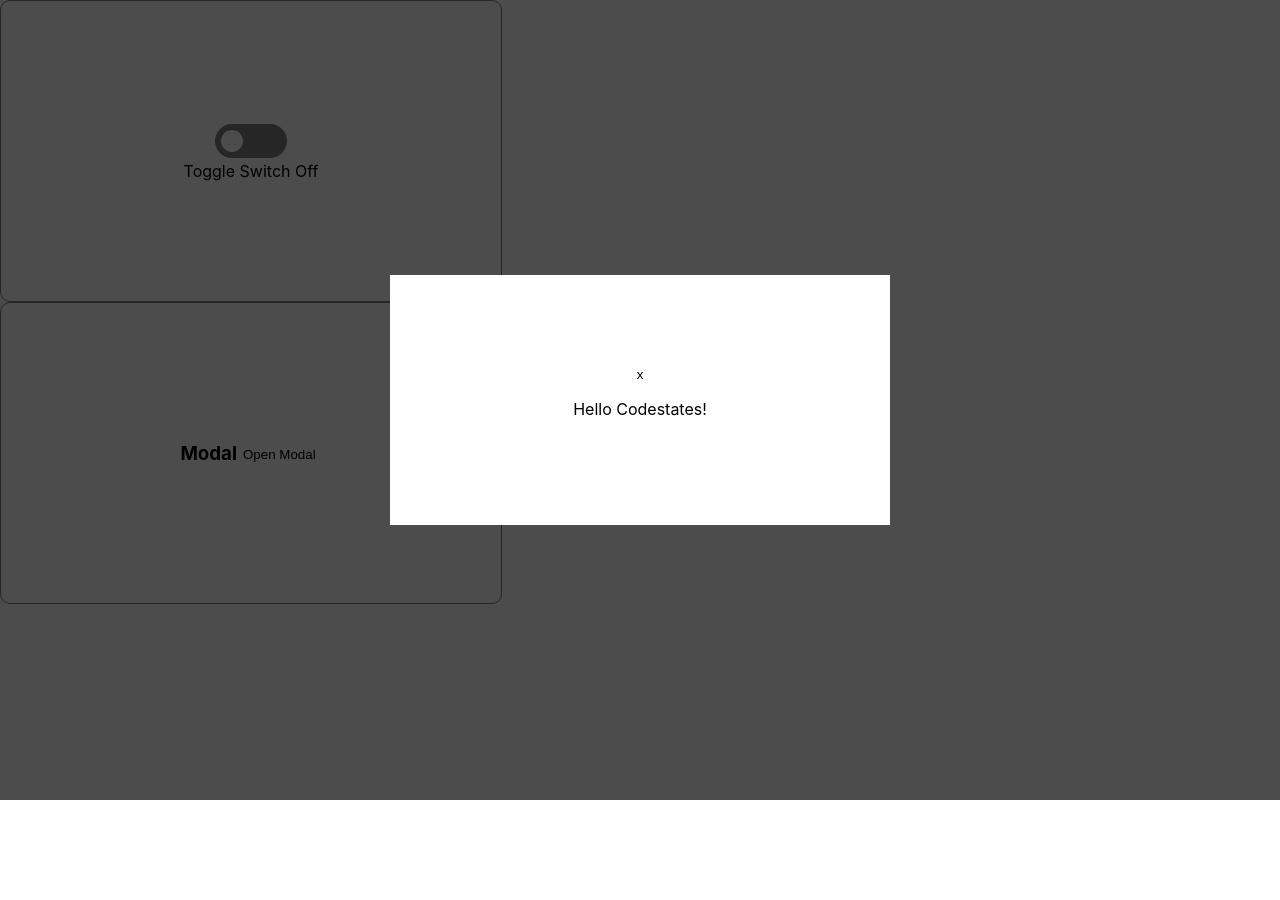
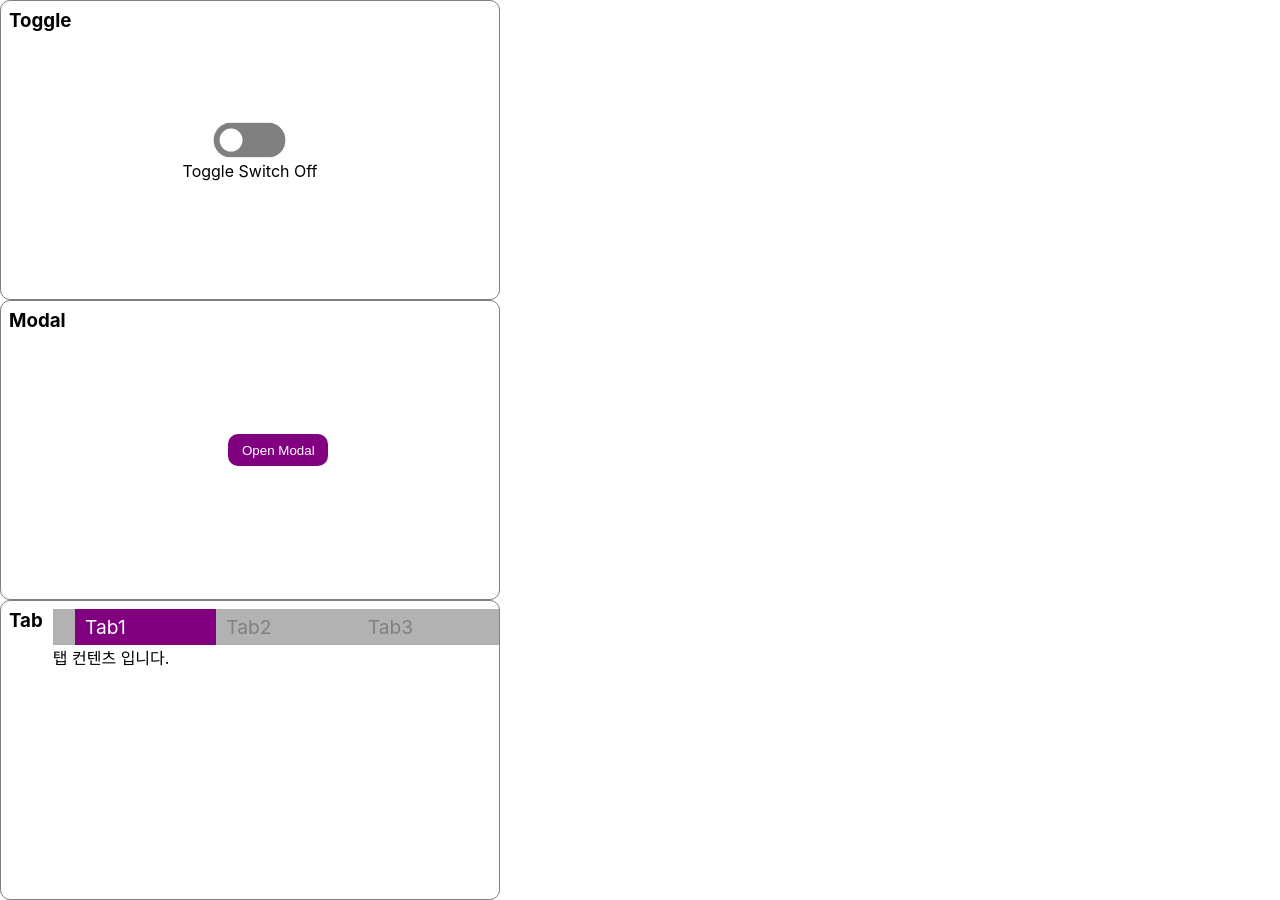
Before and after one commit to coconutstd/wanted_pre_onboarding, a React app in the folder custom-component/: page / in a window 1280 px wide. Before the commit the page ends 800 px from the top, so only its background shows below. Built offline with nearby package versions, Linux system fonts and the light colour scheme.

Commit message:
공통 스타일 추출 및 코드 정리

```diff
--- a/custom-component/src/App.js
+++ b/custom-component/src/App.js
@@ -1,6 +1,7 @@
 import React, { Component } from 'react';
 import Toggle from './component/Toggle';
 import Modal from './component/Modal';
+import Tab from './component/Tab';
 import './App.css';
 
 const App = () => {
@@ -8,6 +9,7 @@ const App = () => {
     <div>
       <Toggle></Toggle>
       <Modal></Modal>
+      <Tab></Tab>
     </div>
   );
 };
--- a/custom-component/src/component/Modal.js
+++ b/custom-component/src/component/Modal.js
@@ -17,14 +17,18 @@ const Modal = () => {
   };
 
   return (
-    <div className="container">
-      <h3>Modal</h3>
-      <div>
-        <button type="button" className="modal-button" onClick={openModal}>
+    <div className="component-container">
+      <div className="component-title">
+        <h3>Modal</h3>
+      </div>
+
+      <div className="component-inner">
+        <button type="button" className="btn-open" onClick={openModal}>
           Open Modal
         </button>
       </div>
-      <div className="modal-component">
+
+      <div className="modal-component hidden">
         <div className="dimmed-layer"></div>
         <div className="modal-content">
           <button
--- a/custom-component/src/component/Tab.js
+++ b/custom-component/src/component/Tab.js
@@ -0,0 +1,34 @@
+import '../styles/Tab.scss';
+
+const Tab = () => {
+  const tabClick = (e) => {
+    console.log(e);
+  };
+
+  return (
+    <div className="tab-component-container">
+      <div className="tab-component">
+        <div className="tab-component-title">
+          <h3>Tab</h3>
+        </div>
+        <div className="tab">
+          <ul className="tab-menu">
+            <li className="tab-item"></li>
+            <li className="tab-item is-active">
+              <a className="tab-link">Tab1</a>
+            </li>
+            <li className="tab-item">
+              <a className="tab-link">Tab2</a>
+            </li>
+            <li className="tab-item">
+              <a className="tab-link">Tab3</a>
+            </li>
+          </ul>
+          <div className="tab-content">탭 컨텐츠 입니다.</div>
+        </div>
+      </div>
+    </div>
+  );
+};
+
+export default Tab;
--- a/custom-component/src/component/Toggle.js
+++ b/custom-component/src/component/Toggle.js
@@ -17,7 +17,10 @@ const Toggle = () => {
   };
 
   return (
-    <div className="container">
+    <div className="component-container">
+      <div className="component-title">
+        <h3>Toggle</h3>
+      </div>
       <div className="inner">
         <label className="toggle-component" for="toggle">
           <input
--- a/custom-component/src/index.css
+++ b/custom-component/src/index.css
@@ -1,3 +1,6 @@
+@import './styles/reset.scss';
+@import './styles/common.scss';
+
 body {
   margin: 0;
   font-family: -apple-system, BlinkMacSystemFont, 'Segoe UI', 'Roboto', 'Oxygen',
--- a/custom-component/src/styles/Modal.scss
+++ b/custom-component/src/styles/Modal.scss
@@ -1,18 +1,20 @@
-.hidden,
-[hidden] {
-  display: none !important;
-}
+.component-container {
+  .component-inner {
+    display: flex;
+    justify-content: center;
+    align-items: center;
+    flex: 1;
 
-button {
-  border: 0;
-  background-color: transparent;
-  cursor: pointer;
-  &:disabled {
-    cursor: not-allowed;
+    .btn-open {
+      background-color: purple;
+      border-radius: 10px;
+      width: 100px;
+      height: 32px;
+      text-align: center;
+      color: white;
+    }
   }
-}
 
-.container {
   .dimmed-layer {
     position: fixed;
     top: 0;
--- /dev/null
+++ b/custom-component/src/styles/Tab.scss
@@ -0,0 +1,51 @@
+.tab-component-container {
+  width: 500px;
+  height: 300px;
+  border: solid 1px gray;
+  border-radius: 10px;
+  padding: 8px 0 0 8px;
+}
+
+.tab-component {
+  display: flex;
+  height: 100%;
+
+  .tab-component-title {
+    flex: 0;
+    margin-right: 10px;
+  }
+
+  .tab {
+    flex: 1;
+  }
+
+  .tab-menu {
+    display: flex;
+    height: 36px;
+
+    .tab-item {
+      background-color: rgba(0, 0, 0, 0.3);
+      width: 32%;
+      display: flex;
+      align-items: center;
+      padding: 10px;
+
+      &:first-child {
+        width: 5%;
+      }
+
+      &.is-active {
+        background-color: purple;
+        .tab-link {
+          color: white;
+        }
+      }
+    }
+
+    .tab-link {
+      display: block;
+      color: gray;
+      font-size: 1.2em;
+    }
+  }
+}
--- a/custom-component/src/styles/Toggle.scss
+++ b/custom-component/src/styles/Toggle.scss
@@ -1,17 +1,14 @@
-.container {
-  display: flex;
-  justify-content: center;
-  align-items: center;
-  width: 500px;
-  height: 300px;
-  border: solid 1px gray;
-  border-radius: 10px;
-
+.component-container {
+  position: relative;
   .inner {
     display: flex;
     flex-direction: column;
     justify-content: center;
     align-items: center;
+    position: absolute;
+    top: 50%;
+    left: 50%;
+    transform: translate(-50%, -50%);
   }
 
   .toggle-component {
--- /dev/null
+++ b/custom-component/src/styles/common.scss
@@ -0,0 +1,8 @@
+.component-container {
+  width: 500px;
+  height: 300px;
+  border: solid 1px gray;
+  border-radius: 10px;
+  padding: 8px;
+  display: flex;
+}
```
